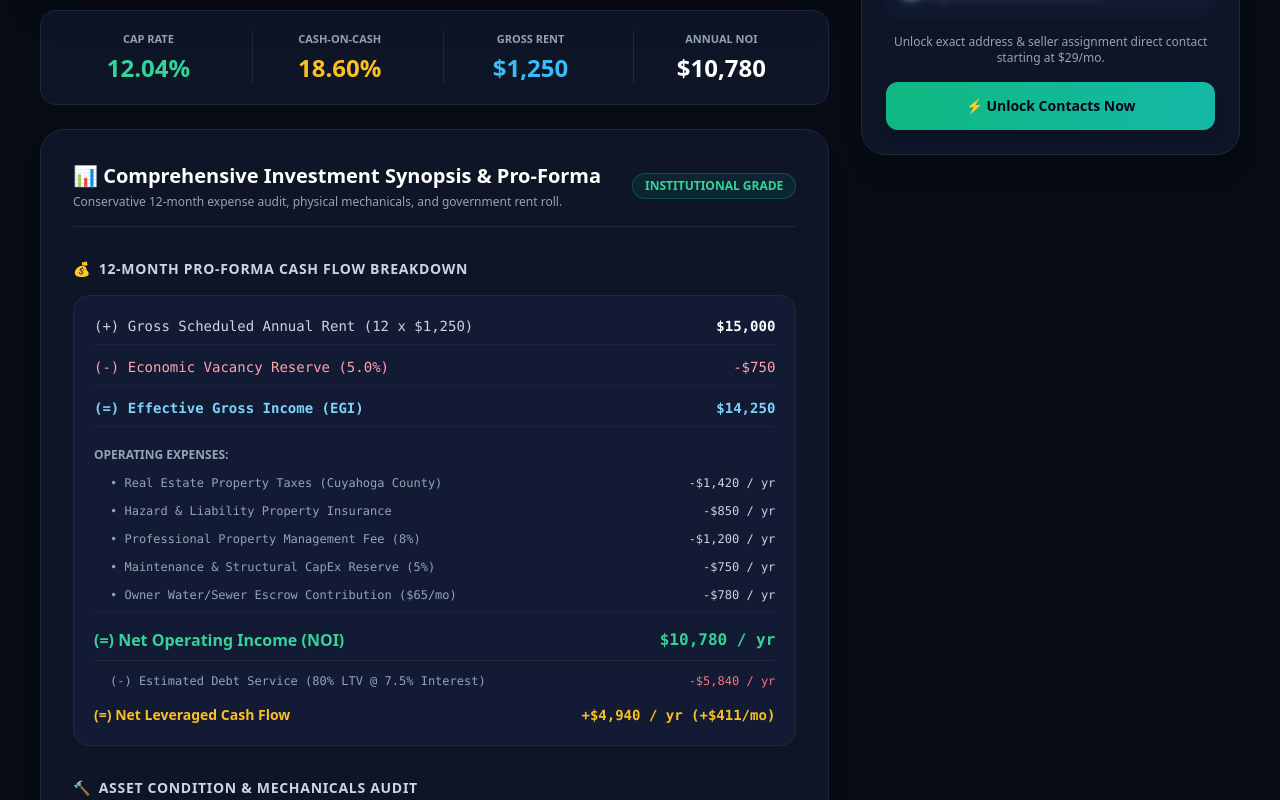
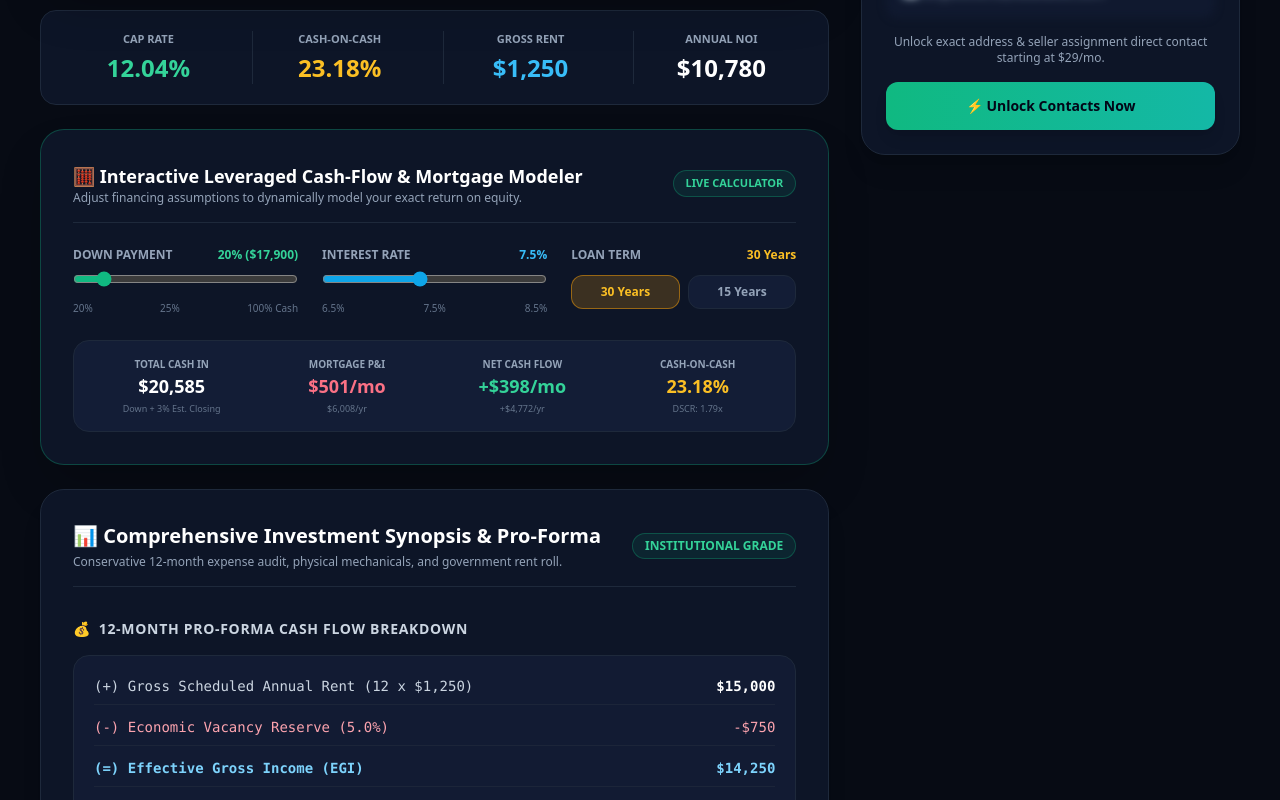
Before and after one commit to MultiDeal/multidealprop, a Next.js app: page /deals/1 in a window 1280 px wide. Shown: the part 660-1460 px from the top of the page. Built offline with nearby package versions, Linux system fonts and the light colour scheme.

Commit message:
Implement interactive mortgage calculator in DealDetailsPage
Added interactive mortgage calculator with dynamic cash flow calculations, including down payment, interest rate, and loan term adjustments.

```diff
--- a/src/app/deals/[id]/page.tsx
+++ b/src/app/deals/[id]/page.tsx
@@ -1,6 +1,6 @@
 'use client';
 
-import React, { useEffect, useState } from 'react';
+import React, { useEffect, useState, useMemo } from 'react';
 import Link from 'next/link';
 import { useParams } from 'next/navigation';
 
@@ -8,6 +8,11 @@ export default function DealDetailsPage() {
   const params = useParams();
   const [userTier, setUserTier] = useState<string | null>(null);
   const [downloading, setDownloading] = useState<boolean>(false);
+
+  // ÉTATS DU CALCULATEUR D'HYPOTHÈQUE INTERACTIF
+  const [downPaymentPct, setDownPaymentPct] = useState<number>(20);
+  const [interestRate, setInterestRate] = useState<number>(7.5);
+  const [loanTermYears, setLoanTermYears] = useState<number>(30);
 
   useEffect(() => {
     if (typeof window !== 'undefined') {
@@ -35,13 +40,15 @@ export default function DealDetailsPage() {
     tag: 'High-Cap Underwritten Asset',
     streetAddress: '12408 St Clair Ave',
     cityStateZip: 'Cleveland, OH 44120',
+    priceNumeric: 89500,
     price: '$89,500',
     arv: '$115,000',
     capRate: '12.04%',
-    cashOnCash: '18.60%',
+    monthlyRentNumeric: 1250,
     monthlyRent: '$1,250',
     grossAnnualRent: '$15,000',
     grossYield: '16.76%',
+    noiNumeric: 10780,
     noi: '$10,780',
     image: 'https://images.unsplash.com/photo-1570129477492-45c003edd2be?auto=format&fit=crop&w=1200&q=80',
     wholesaler: {
@@ -61,8 +68,6 @@ export default function DealDetailsPage() {
       maintenance: 750,
       waterSewer: 780,
       noi: 10780,
-      debtService: 5840,
-      netCashFlow: 4940,
     },
     specs: {
       yearBuilt: 1952,
@@ -78,7 +83,45 @@ export default function DealDetailsPage() {
     }
   };
 
-  // GÉNÉRATEUR DE FICHIER PDF GRAPHIQUE PROFESSIONNEL AVEC BADGE DYNAMIQUE
+  // CALCULS DYNAMIQUES EN TEMPS RÉEL (CALCULATEUR INTERACTIF)
+  const calcResults = useMemo(() => {
+    const purchasePrice = deal.priceNumeric;
+    const downPaymentAmount = (purchasePrice * downPaymentPct) / 100;
+    const loanAmount = purchasePrice - downPaymentAmount;
+    const estimatedClosingCosts = purchasePrice * 0.03; // ~3%
+    const totalCashInvested = downPaymentAmount + estimatedClosingCosts;
+
+    let monthlyDebtService = 0;
+    let annualDebtService = 0;
+
+    if (loanAmount > 0 && interestRate > 0) {
+      const monthlyRate = interestRate / 100 / 12;
+      const totalPayments = loanTermYears * 12;
+      monthlyDebtService =
+        (loanAmount * (monthlyRate * Math.pow(1 + monthlyRate, totalPayments))) /
+        (Math.pow(1 + monthlyRate, totalPayments) - 1);
+      annualDebtService = monthlyDebtService * 12;
+    }
+
+    const netAnnualCashFlow = deal.noiNumeric - annualDebtService;
+    const netMonthlyCashFlow = netAnnualCashFlow / 12;
+    const cashOnCashReturn = totalCashInvested > 0 ? (netAnnualCashFlow / totalCashInvested) * 100 : 0;
+    const dscr = annualDebtService > 0 ? deal.noiNumeric / annualDebtService : 99.9;
+
+    return {
+      downPaymentAmount,
+      loanAmount,
+      totalCashInvested,
+      monthlyDebtService: Math.round(monthlyDebtService),
+      annualDebtService: Math.round(annualDebtService),
+      netAnnualCashFlow: Math.round(netAnnualCashFlow),
+      netMonthlyCashFlow: Math.round(netMonthlyCashFlow),
+      cashOnCashReturn: cashOnCashReturn.toFixed(2),
+      dscr: dscr.toFixed(2),
+    };
+  }, [deal.priceNumeric, deal.noiNumeric, downPaymentPct, interestRate, loanTermYears]);
+
+  // GÉNÉRATEUR DE FICHIER PDF GRAPHIQUE PROFESSIONNEL
   const handleDownloadPdf = () => {
     try {
       setDownloading(true);
@@ -95,11 +138,9 @@ export default function DealDetailsPage() {
         format: 'a4',
       });
 
-      // Fond sombre institutionnel (#070B14)
       doc.setFillColor(7, 11, 20);
       doc.rect(0, 0, 210, 297, 'F');
 
-      // Header Brand
       doc.setFont('helvetica', 'bold');
       doc.setFontSize(16);
       doc.setTextColor(255, 255, 255);
@@ -114,16 +155,15 @@ export default function DealDetailsPage() {
       doc.setTextColor(56, 189, 248);
       doc.text('| Real Estate Intelligence Desk', 52, 16);
 
-      // Badge dynamique : Pro Starter (Bleu) vs VIP Elite (Émeraude)
       if (isElite) {
-        doc.setFillColor(16, 185, 129); // Émeraude
+        doc.setFillColor(16, 185, 129);
         doc.roundedRect(138, 10, 60, 8, 2, 2, 'F');
         doc.setFont('helvetica', 'bold');
         doc.setFontSize(7.5);
         doc.setTextColor(7, 11, 20);
         doc.text('✓ VIP ELITE AUDIT CERTIFIED', 141, 15.5);
       } else {
-        doc.setFillColor(56, 189, 248); // Bleu ciel Starter
+        doc.setFillColor(56, 189, 248);
         doc.roundedRect(144, 10, 54, 8, 2, 2, 'F');
         doc.setFont('helvetica', 'bold');
         doc.setFontSize(7.5);
@@ -134,7 +174,6 @@ export default function DealDetailsPage() {
       doc.setDrawColor(30, 41, 59);
       doc.line(12, 22, 198, 22);
 
-      // Hero Box
       doc.setFillColor(13, 21, 39);
       doc.setDrawColor(30, 41, 59);
       doc.roundedRect(12, 26, 186, 26, 3, 3, 'FD');
@@ -153,7 +192,6 @@ export default function DealDetailsPage() {
       doc.setTextColor(203, 213, 225);
       doc.text(`Exact Address: ${deal.streetAddress}, ${deal.cityStateZip}`, 16, 46);
 
-      // Box Prix à droite
       doc.setFontSize(7);
       doc.setFont('helvetica', 'bold');
       doc.setTextColor(148, 163, 184);
@@ -168,10 +206,9 @@ export default function DealDetailsPage() {
       doc.setTextColor(148, 163, 184);
       doc.text(`Est. ARV: ${deal.arv}`, 145, 46);
 
-      // 4 KPIs
       const kpis = [
         { lbl: 'CAP RATE', val: deal.capRate, color: [16, 185, 129] },
-        { lbl: 'CASH-ON-CASH', val: deal.cashOnCash, color: [245, 158, 11] },
+        { lbl: 'CASH-ON-CASH', val: `${calcResults.cashOnCashReturn}%`, color: [245, 158, 11] },
         { lbl: 'GROSS RENT', val: `${deal.monthlyRent} / mo`, color: [56, 189, 248] },
         { lbl: 'ANNUAL NOI', val: `${deal.noi} / yr`, color: [255, 255, 255] },
       ];
@@ -191,7 +228,6 @@ export default function DealDetailsPage() {
         doc.text(kpi.val, x + 4, 68);
       });
 
-      // P&L Statement (Gauche)
       doc.setFillColor(13, 21, 39);
       doc.roundedRect(12, 76, 90, 118, 3, 3, 'FD');
 
@@ -212,7 +248,7 @@ export default function DealDetailsPage() {
         ['• CapEx / Maintenance', `-$${deal.proforma.maintenance.toLocaleString()}`, [203, 213, 225]],
         ['• Owner Water Escrow', `-$${deal.proforma.waterSewer.toLocaleString()}`, [203, 213, 225]],
         ['(=) NET OPERATING INCOME', `$${deal.proforma.noi.toLocaleString()} / yr`, [16, 185, 129]],
-        ['Leveraged Cashflow (80% LTV)', `+$${deal.proforma.netCashFlow.toLocaleString()} / yr`, [245, 158, 11]],
+        [`Leveraged Cashflow (${downPaymentPct}% Down)`, `+$${calcResults.netAnnualCashFlow.toLocaleString()} / yr`, [245, 158, 11]],
       ];
 
       let yPnl = 92;
@@ -240,7 +276,6 @@ export default function DealDetailsPage() {
       doc.text('100% of $1,250/mo direct deposited by Cuyahoga PHA.', 19, 178);
       doc.text('Tenant tenure: 2.5 yrs with 0 default history.', 19, 183);
 
-      // Specs & Wholesaler (Droite)
       doc.setFillColor(13, 21, 39);
       doc.roundedRect(108, 76, 90, 118, 3, 3, 'FD');
 
@@ -293,7 +328,6 @@ export default function DealDetailsPage() {
       doc.text(`Fee: ${deal.wholesaler.assignmentFee}`, 116, 176);
       doc.text(`Title: ${deal.wholesaler.titleCompany}`, 116, 182);
 
-      // Disclaimer
       doc.setFontSize(6);
       doc.setFont('helvetica', 'normal');
       doc.setTextColor(100, 116, 139);
@@ -316,7 +350,7 @@ export default function DealDetailsPage() {
     <div className="min-h-screen bg-[#070b14] text-white p-6 sm:p-10">
       <div className="max-w-7xl mx-auto space-y-8">
 
-        {/* En-tête avec badge adapté */}
+        {/* Navigation & Badges */}
         <div className="flex items-center justify-between">
           <Link
             href="/deals"
@@ -385,9 +419,10 @@ export default function DealDetailsPage() {
         {/* Grille Principale */}
         <div className="grid grid-cols-1 lg:grid-cols-3 gap-8">
 
-          {/* Colonne Gauche : Photo, KPIs et Investment Synopsis */}
+          {/* Colonne de Gauche : Photo, KPIs, Calculateur Interactif & Investment Synopsis */}
           <div className="lg:col-span-2 space-y-6">
 
+            {/* Photo principale */}
             <div className="relative w-full h-80 sm:h-96 rounded-3xl overflow-hidden border border-slate-800 shadow-2xl">
               <img
                 src={deal.image}
@@ -396,6 +431,7 @@ export default function DealDetailsPage() {
               />
             </div>
 
+            {/* Barre de métriques financières recalculées en direct */}
             <div className="grid grid-cols-2 sm:grid-cols-4 gap-4 bg-[#0d1527] border border-slate-800 rounded-2xl p-5 text-center">
               <div>
                 <p className="text-[11px] text-slate-400 uppercase font-semibold mb-1">Cap Rate</p>
@@ -403,7 +439,7 @@ export default function DealDetailsPage() {
               </div>
               <div className="border-l border-slate-800">
                 <p className="text-[11px] text-slate-400 uppercase font-semibold mb-1">Cash-on-Cash</p>
-                <p className="text-2xl font-black text-amber-400">{deal.cashOnCash}</p>
+                <p className="text-2xl font-black text-amber-400">{calcResults.cashOnCashReturn}%</p>
               </div>
               <div className="border-l border-slate-800">
                 <p className="text-[11px] text-slate-400 uppercase font-semibold mb-1">Gross Rent</p>
@@ -415,9 +451,128 @@ export default function DealDetailsPage() {
               </div>
             </div>
 
-            {/* SECTION INVESTMENT SYNOPSIS COMPLÈTE & DÉTAILLÉE */}
+            {/* MODULE 2 : CALCULATEUR D'HYPOTHÈQUE & CASH-ON-CASH INTERACTIF */}
+            <div className="bg-[#0d1527] border border-emerald-500/30 rounded-3xl p-6 sm:p-8 space-y-6 shadow-2xl">
+              <div className="flex flex-col sm:flex-row sm:items-center justify-between gap-2 border-b border-slate-800 pb-4">
+                <div>
+                  <h3 className="text-lg font-black text-white flex items-center gap-2">
+                    🧮 Interactive Leveraged Cash-Flow & Mortgage Modeler
+                  </h3>
+                  <p className="text-xs text-slate-400">
+                    Adjust financing assumptions to dynamically model your exact return on equity.
+                  </p>
+                </div>
+                <span className="text-[11px] font-bold bg-emerald-500/10 text-emerald-400 border border-emerald-500/30 px-3 py-1 rounded-full uppercase self-start sm:self-auto">
+                  Live Calculator
+                </span>
+              </div>
+
+              {/* Contrôles du Calculateur */}
+              <div className="grid grid-cols-1 sm:grid-cols-3 gap-6">
+
+                {/* 1. Down Payment Control */}
+                <div className="space-y-2">
+                  <div className="flex justify-between text-xs">
+                    <span className="text-slate-400 font-bold uppercase">Down Payment</span>
+                    <span className="text-emerald-400 font-bold">{downPaymentPct}% (${calcResults.downPaymentAmount.toLocaleString()})</span>
+                  </div>
+                  <input
+                    type="range"
+                    min="10"
+                    max="100"
+                    step="5"
+                    value={downPaymentPct}
+                    onChange={(e) => setDownPaymentPct(Number(e.target.value))}
+                    className="w-full accent-emerald-500 cursor-pointer"
+                  />
+                  <div className="flex justify-between text-[10px] text-slate-500">
+                    <button onClick={() => setDownPaymentPct(20)} className="hover:text-emerald-400">20%</button>
+                    <button onClick={() => setDownPaymentPct(25)} className="hover:text-emerald-400">25%</button>
+                    <button onClick={() => setDownPaymentPct(100)} className="hover:text-emerald-400">100% Cash</button>
+                  </div>
+                </div>
+
+                {/* 2. Interest Rate Control */}
+                <div className="space-y-2">
+                  <div className="flex justify-between text-xs">
+                    <span className="text-slate-400 font-bold uppercase">Interest Rate</span>
+                    <span className="text-sky-400 font-bold">{interestRate}%</span>
+                  </div>
+                  <input
+                    type="range"
+                    min="4.5"
+                    max="11.5"
+                    step="0.25"
+                    value={interestRate}
+                    onChange={(e) => setInterestRate(Number(e.target.value))}
+                    className="w-full accent-sky-500 cursor-pointer"
+                  />
+                  <div className="flex justify-between text-[10px] text-slate-500">
+                    <span>6.5%</span>
+                    <span>7.5%</span>
+                    <span>8.5%</span>
+                  </div>
+                </div>
+
+                {/* 3. Loan Term Control */}
+                <div className="space-y-2">
+                  <div className="flex justify-between text-xs">
+                    <span className="text-slate-400 font-bold uppercase">Loan Term</span>
+                    <span className="text-amber-400 font-bold">{loanTermYears} Years</span>
+                  </div>
+                  <div className="grid grid-cols-2 gap-2 pt-1">
+                    <button
+                      onClick={() => setLoanTermYears(30)}
+                      className={`py-2 rounded-xl text-xs font-bold transition border ${
+                        loanTermYears === 30
+                          ? 'bg-amber-500/20 text-amber-400 border-amber-500/50'
+                          : 'bg-[#131d36] text-slate-400 border-slate-800 hover:text-white'
+                      }`}
+                    >
+                      30 Years
+                    </button>
+                    <button
+                      onClick={() => setLoanTermYears(15)}
+                      className={`py-2 rounded-xl text-xs font-bold transition border ${
+                        loanTermYears === 15
+                          ? 'bg-amber-500/20 text-amber-400 border-amber-500/50'
+                          : 'bg-[#131d36] text-slate-400 border-slate-800 hover:text-white'
+                      }`}
+                    >
+                      15 Years
+                    </button>
+                  </div>
+                </div>
+
+              </div>
+
+              {/* Résultats Dynamiques Calculés */}
+              <div className="grid grid-cols-2 sm:grid-cols-4 gap-3 bg-[#131d36] border border-slate-800 rounded-2xl p-4 text-center">
+                <div>
+                  <p className="text-[10px] uppercase font-bold text-slate-400">Total Cash In</p>
+                  <p className="text-base sm:text-lg font-black text-white">${calcResults.totalCashInvested.toLocaleString()}</p>
+                  <p className="text-[9px] text-slate-500 mt-0.5">Down + 3% Est. Closing</p>
+                </div>
+                <div>
+                  <p className="text-[10px] uppercase font-bold text-slate-400">Mortgage P&I</p>
+                  <p className="text-base sm:text-lg font-black text-rose-400">${calcResults.monthlyDebtService}/mo</p>
+                  <p className="text-[9px] text-slate-500 mt-0.5">${calcResults.annualDebtService.toLocaleString()}/yr</p>
+                </div>
+                <div>
+                  <p className="text-[10px] uppercase font-bold text-slate-400">Net Cash Flow</p>
+                  <p className="text-base sm:text-lg font-black text-emerald-400">+${calcResults.netMonthlyCashFlow}/mo</p>
+                  <p className="text-[9px] text-slate-500 mt-0.5">+${calcResults.netAnnualCashFlow.toLocaleString()}/yr</p>
+                </div>
+                <div>
+                  <p className="text-[10px] uppercase font-bold text-slate-400">Cash-on-Cash</p>
+                  <p className="text-base sm:text-lg font-black text-amber-400">{calcResults.cashOnCashReturn}%</p>
+                  <p className="text-[9px] text-slate-500 mt-0.5">DSCR: {calcResults.dscr}x</p>
+                </div>
+              </div>
+            </div>
+
+            {/* SECTION INVESTMENT SYNOPSIS COMPLÈTE */}
             <div className="bg-[#0d1527] border border-slate-800 rounded-3xl p-6 sm:p-8 space-y-8 shadow-xl">
-
               <div className="flex items-center justify-between border-b border-slate-800 pb-4">
                 <div>
                   <h2 className="text-xl font-extrabold text-white flex items-center gap-2">
@@ -480,12 +635,12 @@ export default function DealDetailsPage() {
                   </div>
 
                   <div className="flex justify-between text-slate-400 text-xs pl-4">
-                    <span>(-) Estimated Debt Service (80% LTV @ 7.5% Interest)</span>
-                    <span className="text-rose-400">-${deal.proforma.debtService.toLocaleString()} / yr</span>
+                    <span>(-) Dynamic Mortgage Debt Service ({downPaymentPct}% Down @ {interestRate}%)</span>
+                    <span className="text-rose-400">-${calcResults.annualDebtService.toLocaleString()} / yr</span>
                   </div>
                   <div className="flex justify-between text-amber-400 font-bold text-sm pt-1">
                     <span className="font-sans">(=) Net Leveraged Cash Flow</span>
-                    <span>+${deal.proforma.netCashFlow.toLocaleString()} / yr (+$411/mo)</span>
+                    <span>+${calcResults.netAnnualCashFlow.toLocaleString()} / yr (+${calcResults.netMonthlyCashFlow}/mo)</span>
                   </div>
                 </div>
               </div>
@@ -531,12 +686,11 @@ export default function DealDetailsPage() {
                   </p>
                 </div>
               </div>
-
             </div>
 
           </div>
 
-          {/* Colonne Droite : Bouton PDF et Coordonnées Vendeur */}
+          {/* Colonne Droite : Téléchargement PDF & Coordonnées Vendeur */}
           <div className="space-y-6">
 
             {/* Box Téléchargement PDF */}
```
